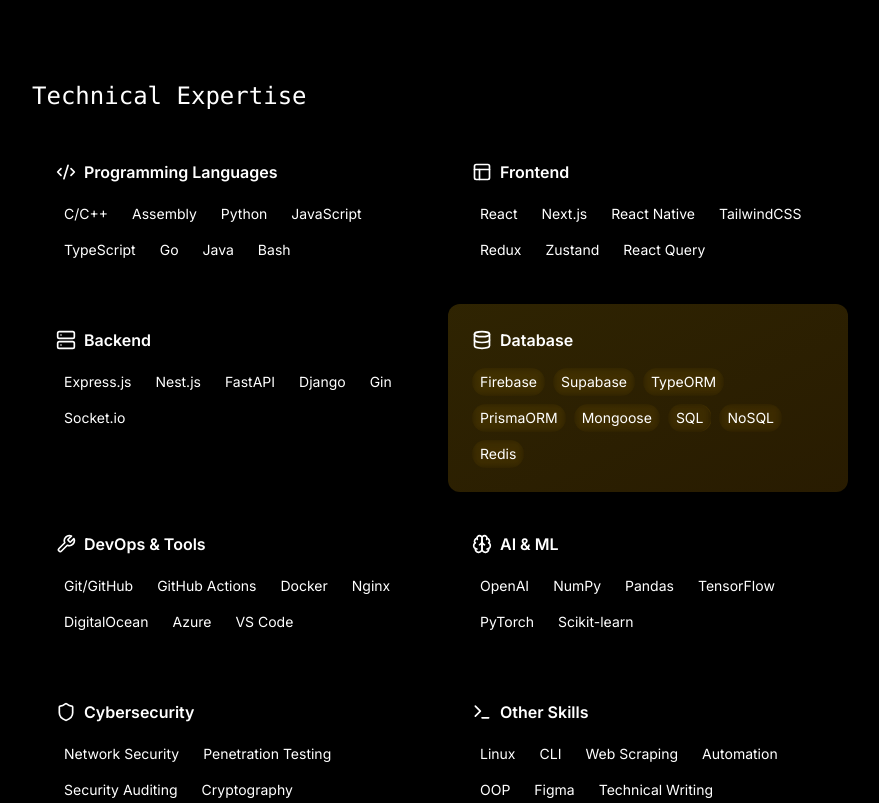
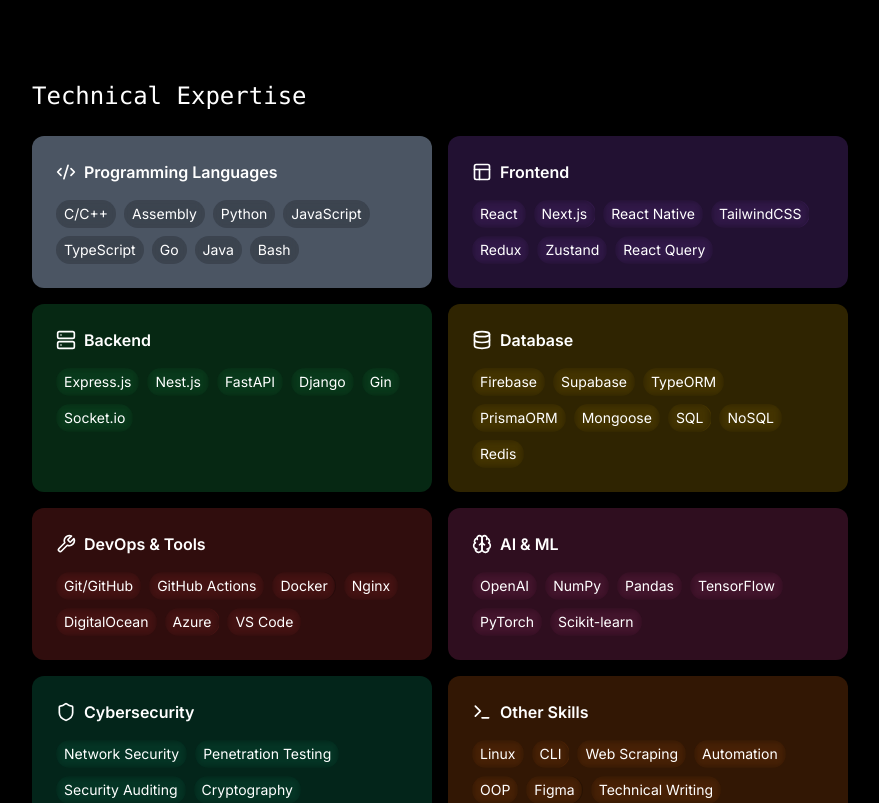
Before and after one commit to aceiny/Portfolio, a Next.js app: page / in a window 1280 px wide. Shown: the part 1000-1803 px from the top of the page, without its empty margins (400-1279 px from the left). Built offline with nearby package versions, Linux system fonts and the light colour scheme.

Commit message:
add favicon and refactor tech stack colors for improved consistency

```diff
--- a/app/layout.tsx
+++ b/app/layout.tsx
@@ -7,6 +7,9 @@ import { personalInfo, portfolioInfo } from "@/constants/data";
 export const metadata: Metadata = {
   title: `${personalInfo.name}. - ${personalInfo.role}`,
   description: portfolioInfo.portfolioDescription,
+  icons: {
+    icon: '/favicon.ico', // Path to your favicon
+  },
 };
 export default function RootLayout({
   children,
@@ -15,6 +18,9 @@ export default function RootLayout({
 }) {
   return (
     <html lang="en">
+      <head>
+        <link rel="icon" href="/icon.ico" sizes="any" />
+      </head>
       <body className={` bg-black text-white`}>
         <div className="flex min-h-screen">
           <Sidebar />
--- a/components/tech-stack.tsx
+++ b/components/tech-stack.tsx
@@ -1,7 +1,7 @@
 "use client";
 
+import { motion } from "framer-motion";
 import { techStack } from "@/constants/tachStack";
-import { motion } from "framer-motion";
 
 const container = {
   hidden: { opacity: 0 },
@@ -38,13 +38,14 @@ export function TechStack() {
       <motion.h2 className="text-2xl font-mono" variants={item}>
         Technical Expertise
       </motion.h2>
-      <div className="grid  grid-cols-1 md:grid-cols-2 gap-4">
+      <div className="grid grid-cols-1 md:grid-cols-2 gap-4">
         {techStack.map((category) => (
           <motion.div
             key={category.title}
             variants={item}
             whileHover={{ scale: 1.02 }}
-            className={`rounded-xl p-6 bg-gradient-to-br ${category.color} backdrop-blur-sm transition-all duration-300 hover:shadow-lg hover:shadow-${category.color.split("-")[1]}/10`}
+            style={{backgroundColor : category.color}}
+            className={`rounded-xl p-6  backdrop-blur-sm transition-all duration-300 hover:shadow-lg`}
           >
             <motion.div
               className="flex items-center gap-2 mb-4"
--- a/constants/tachStack.ts
+++ b/constants/tachStack.ts
@@ -22,7 +22,7 @@ export const techStack = [
         "Java",
         "Bash",
       ],
-      color: "from-blue-500/20 to-blue-600/20",
+      color: "#4B5563",
     },
     {
       title: "Frontend",
@@ -36,13 +36,13 @@ export const techStack = [
         "Zustand",
         "React Query",
       ],
-      color: "from-purple-500/20 to-purple-600/20",
+      color: "#a855f733",
     },
     {
       title: "Backend",
       icon: Server,
       items: ["Express.js", "Nest.js", "FastAPI", "Django", "Gin", "Socket.io"],
-      color: "from-green-500/20 to-green-600/20",
+      color: "#22c55e33",
     },
     {
       title: "Database",
@@ -57,7 +57,7 @@ export const techStack = [
         "NoSQL",
         "Redis",
       ],
-      color: "from-yellow-500/20 to-yellow-600/20",
+      color: "#eab30833",
     },
     {
       title: "DevOps & Tools",
@@ -71,7 +71,7 @@ export const techStack = [
         "Azure",
         "VS Code",
       ],
-      color: "from-red-500/20 to-red-600/20",
+      color: "#ef444433",
     },
     {
       title: "AI & ML",
@@ -84,7 +84,7 @@ export const techStack = [
         "PyTorch",
         "Scikit-learn",
       ],
-      color: "from-pink-500/20 to-pink-600/20",
+      color: "#ec489933",
     },
     {
       title: "Cybersecurity",
@@ -95,7 +95,7 @@ export const techStack = [
         "Security Auditing",
         "Cryptography",
       ],
-      color: "from-emerald-500/20 to-emerald-600/20",
+      color: "#10b98133",
     },
     {
       title: "Other Skills",
@@ -109,6 +109,6 @@ export const techStack = [
         "Figma",
         "Technical Writing",
       ],
-      color: "from-orange-500/20 to-orange-600/20",
+      color: "#f9731633",
     },
   ];
```
Also changed, not shown: 1 other file (tests, documents, lock files or other folders).
